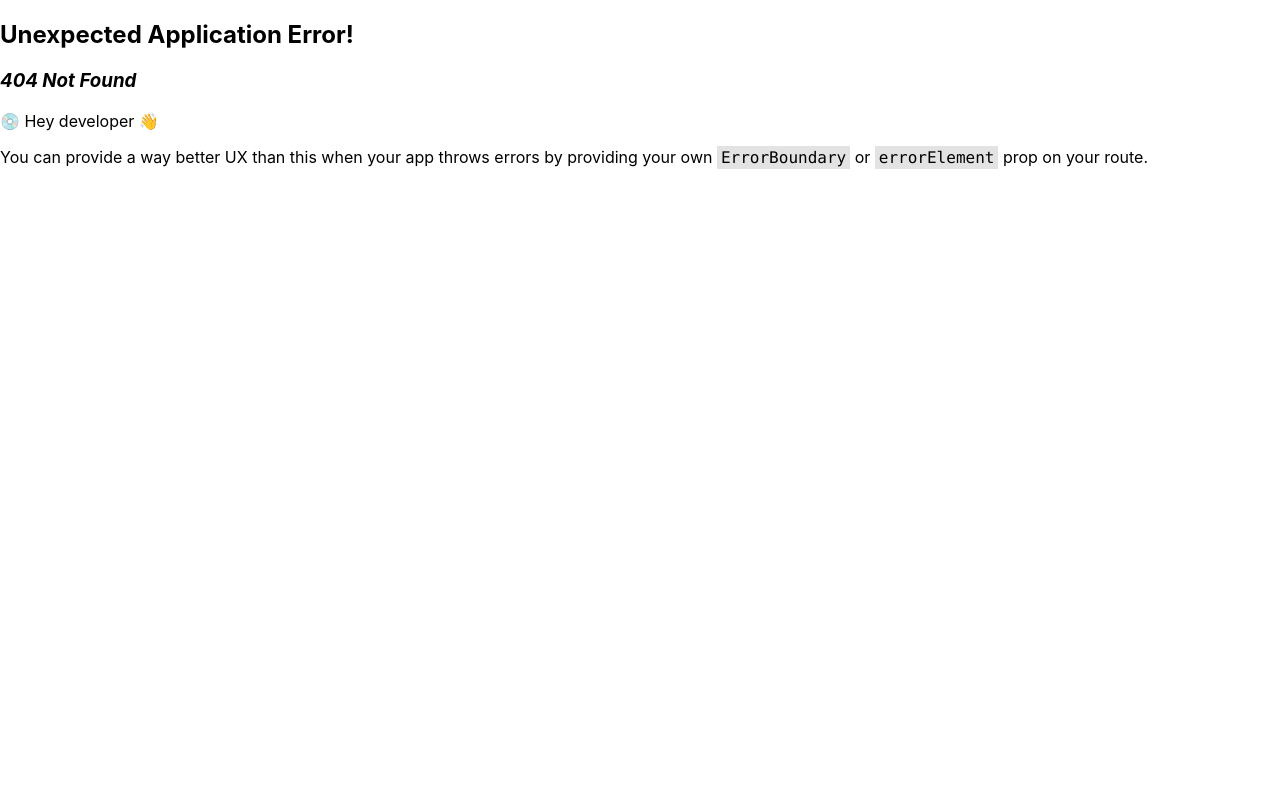
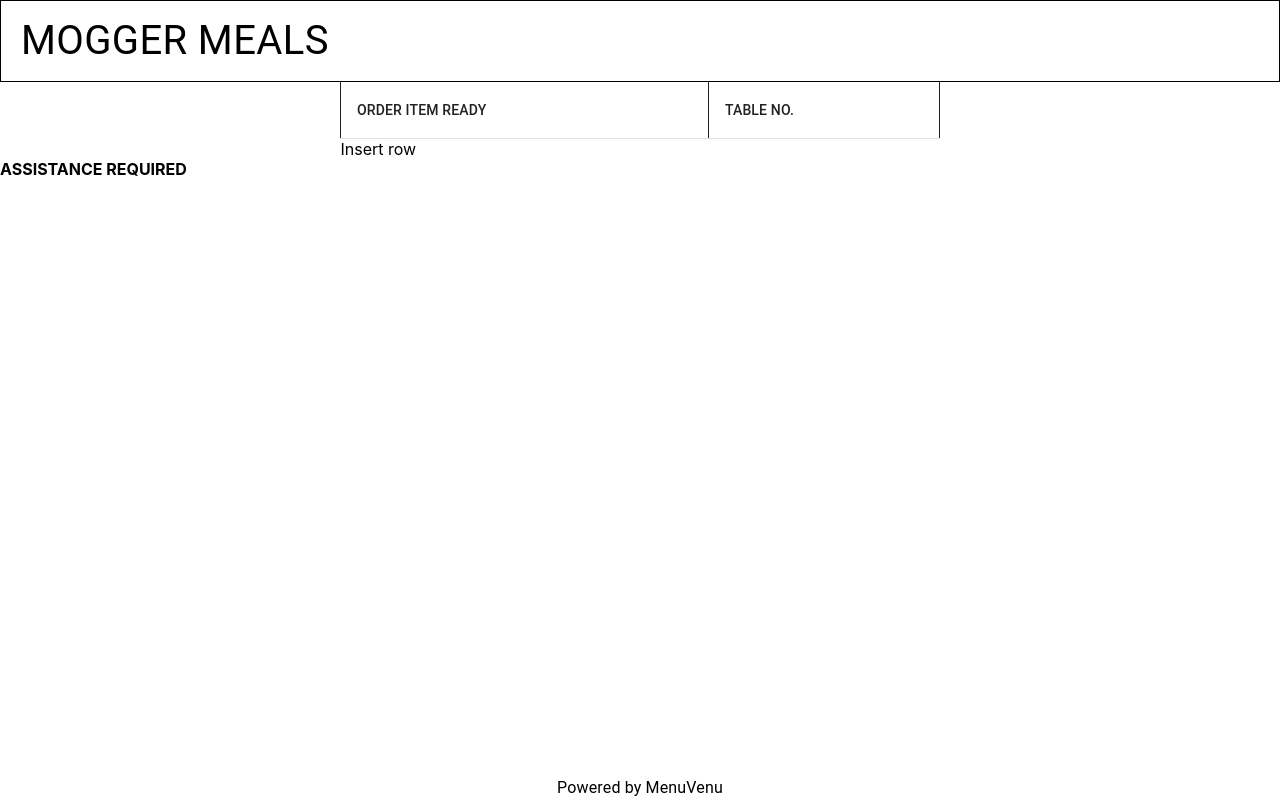
Before and after one commit to ronald-ho/MenuVenu, a React (Create React App) app in the folder project/menuvenufrontend/: page /waitstaff in a window 1280 px wide. Before the commit this address had no page. Built offline with nearby package versions, Linux system fonts and the light colour scheme.

Commit message:
MOG-55 Set up basic orders ready to serve table

```diff
--- a/project/menuvenufrontend/src/pages/StaffSelect.jsx
+++ b/project/menuvenufrontend/src/pages/StaffSelect.jsx
@@ -8,13 +8,13 @@
     return (
         <>
             <div style={{textAlign: 'center', marginTop: '60px'}}>
-                <Box component={Link} to={'/waitstaff'} sx={boxcss}>
+                <Box component={Link} to={'/waitstafflogin'} sx={boxcss}>
                     <Typography>Wait Staff</Typography>
                 </Box>
-                <Box component={Link} to={'/kitchenstaff'} sx={boxcss}>
+                <Box component={Link} to={'/kitchenstafflogin'} sx={boxcss}>
                     <Typography>Kitchen Staff</Typography>
                 </Box>
-                <Box component={Link} to={'/manager'} sx={boxcss}>
+                <Box component={Link} to={'/managerlogin'} sx={boxcss}>
                     <Typography>Manager</Typography>
                 </Box>
             </div>
--- /dev/null
+++ b/project/menuvenufrontend/src/pages/WaitStaff.jsx
@@ -0,0 +1,29 @@
+import React from "react";
+// import { useNavigate } from "react-router-dom";
+import { Table, TableBody, TableCell, TableHead, TableRow } from "@mui/material";
+
+function WaitStaff () {
+    // const navigate = useNavigate();
+
+    // polling for order items ready and assistance required
+    // monitor db for new fields in relevant tables etc.
+    // https://mui.com/material-ui/react-table/
+    return (
+        <>
+            <Table sx={{ margin: 'auto', maxWidth: 600 }}>
+                <TableHead>
+                    <TableRow>
+                        <TableCell sx={{ borderLeft: 1, borderRight: 1}}>ORDER ITEM READY</TableCell>
+                        <TableCell sx={{ borderRight: 1}}>TABLE NO.</TableCell>
+                    </TableRow>
+                </TableHead>
+                <TableBody>
+                    <TableRow>Insert row</TableRow>
+                </TableBody>
+            </Table>
+            <b>ASSISTANCE REQUIRED</b>
+        </>
+    );
+}
+
+export default WaitStaff;
--- a/project/menuvenufrontend/src/pages/WaitStaffLogin.jsx
+++ b/project/menuvenufrontend/src/pages/WaitStaffLogin.jsx
@@ -1,22 +1,24 @@
 import React from "react";
 import { useNavigate } from "react-router-dom";
 import { Alert, Typography, TextField, Button } from "@mui/material";
-import ResetPopup from "../components/ResetPopup";
 
 function WaitStaffLogin () {
     const navigate = useNavigate();
 
+    // Get waitstaff password from database
     const [password, setPassword] = React.useState('');
     const [showAlert, setShowAlert] = React.useState('');
 
     async function handleSubmit (event) {
         event.preventDefault();
 
-        if (!password) {
-            setShowAlert('Incorrect password');
-        } else {
-            setShowAlert(null);
-        }
+        // Implement once password is added in database
+
+        // if (!password) {
+        //     setShowAlert('Incorrect password');
+        // } else {
+        //     setShowAlert(null);
+        // }
 
         navigate("/waitstaff");
     }
@@ -24,13 +26,11 @@
     return (
         <>
             <form onSubmit={(e) => handleSubmit(e)} style={{textAlign: 'center'}}>
-                <Typography>Login</Typography>
+                <Typography>Wait Staff Login</Typography>
                 <TextField sx={{margin: '10px'}} id='login-password' value={password} type="password" label='Password' placeholder="Enter password" onChange={(e) => setPassword(e.target.value)} />
                 <br />
                 <Button variant="contained" type="submit">Submit</Button>
-                <Button variant="contained" onClick={(e) => setShowReset(true)}>Reset password</Button>
             </form>
-            {showReset && <ResetPopup open={showReset} setOpen={setShowReset}/>}
             {showAlert && <Alert severity="error" aria-label='errorAlert' sx={{ margin: 'auto', width: '300px' }}>{showAlert}</Alert>}
         </>
     );
```
Also changed, not shown: project/menuvenufrontend/src/App.jsx (+8 -0 lines).
